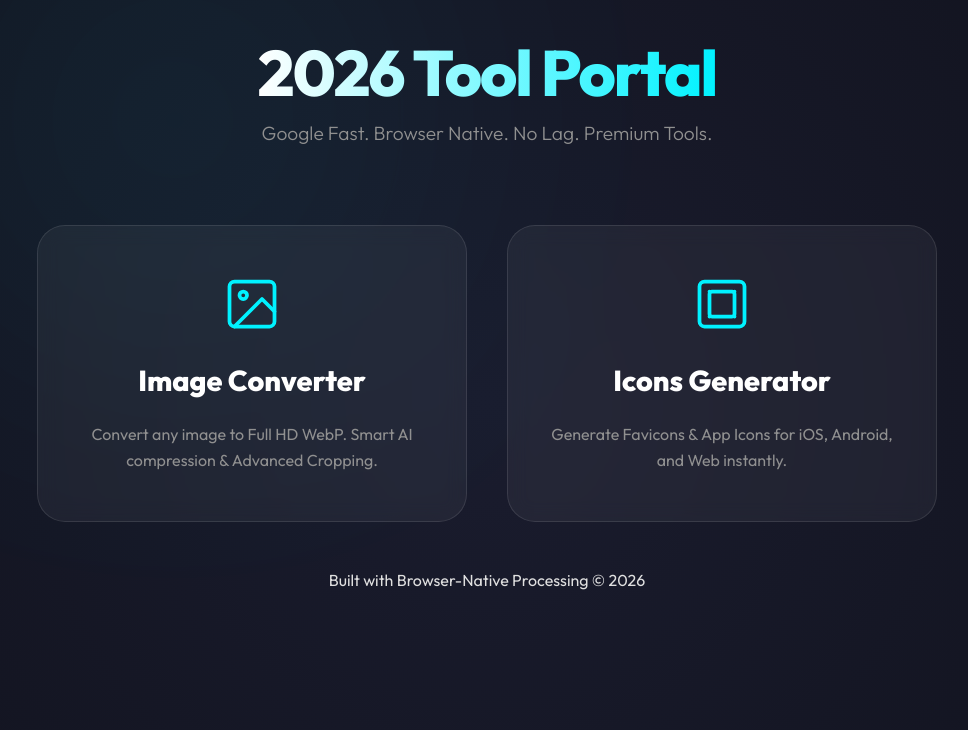
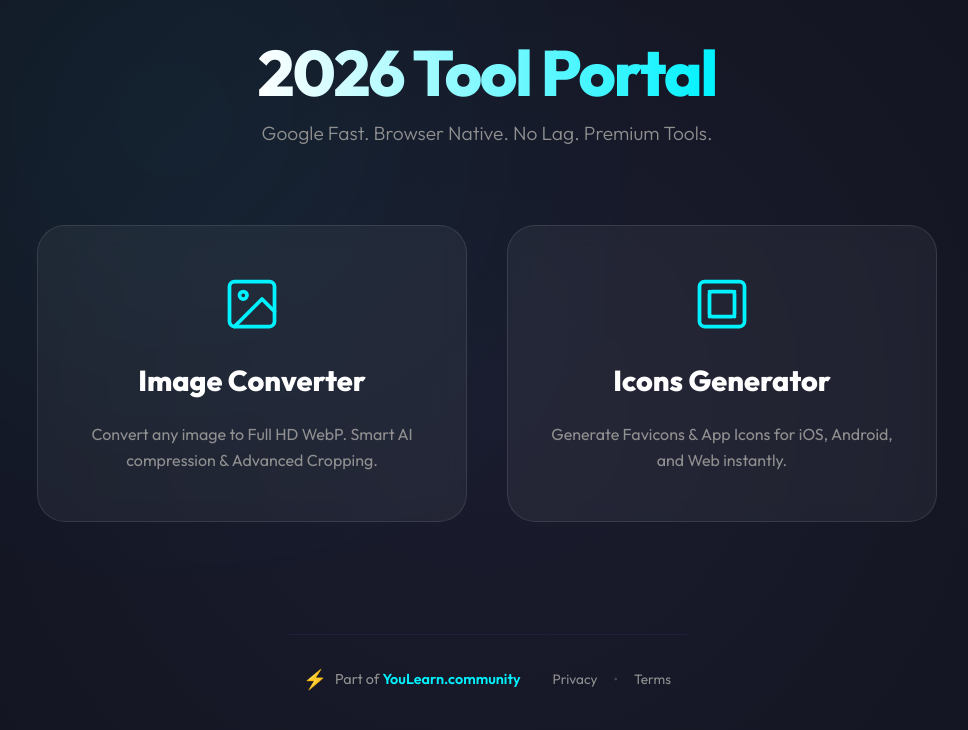
Before and after one commit to yashvantlive/tool-2026, a plain HTML site: page index.html in a window 1280 px wide. Shown: the whole page, without its empty margins (153-1121 px from the left). Drawn offline with Linux system fonts and the light colour scheme.

Commit message:
Add minimalistic YouLearn footer with Privacy and Terms links

```diff
--- a/index.html
+++ b/index.html
@@ -54,7 +54,18 @@
         </section>
 
         <footer class="footer">
-            <p>Built with Browser-Native Processing &copy; 2026</p>
+            <div class="footer-content">
+                <div class="footer-brand">
+                    <span class="footer-logo">⚡</span>
+                    <span>Part of <a href="https://youlearn.community" target="_blank"
+                            rel="noopener">YouLearn.community</a></span>
+                </div>
+                <div class="footer-links">
+                    <a href="https://youlearn.community/legal/privacy" target="_blank" rel="noopener">Privacy</a>
+                    <span class="separator">•</span>
+                    <a href="https://youlearn.community/legal/terms" target="_blank" rel="noopener">Terms</a>
+                </div>
+            </div>
         </footer>
     </main>
 
--- a/style.css
+++ b/style.css
@@ -599,3 +599,71 @@ body {
         align-items: center;
     }
 }
+/* Footer Styles */
+.footer {
+    margin-top: 4rem;
+    padding: 2rem 1rem;
+    border-top: 1px solid rgba(139, 92, 246, 0.1);
+}
+
+.footer-content {
+    display: flex;
+    justify-content: space-between;
+    align-items: center;
+    max-width: 1200px;
+    margin: 0 auto;
+    gap: 2rem;
+    flex-wrap: wrap;
+}
+
+.footer-brand {
+    display: flex;
+    align-items: center;
+    gap: 0.5rem;
+    font-size: 0.9rem;
+    color: var(--text-dim);
+}
+
+.footer-logo {
+    font-size: 1.2rem;
+}
+
+.footer-brand a {
+    color: var(--primary);
+    text-decoration: none;
+    font-weight: 600;
+    transition: opacity 0.2s;
+}
+
+.footer-brand a:hover {
+    opacity: 0.8;
+}
+
+.footer-links {
+    display: flex;
+    align-items: center;
+    gap: 1rem;
+    font-size: 0.85rem;
+}
+
+.footer-links a {
+    color: var(--text-dim);
+    text-decoration: none;
+    transition: color 0.2s;
+}
+
+.footer-links a:hover {
+    color: var(--primary);
+}
+
+.footer-links .separator {
+    color: rgba(255, 255, 255, 0.2);
+}
+
+@media (max-width: 600px) {
+    .footer-content {
+        flex-direction: column;
+        text-align: center;
+        gap: 1rem;
+    }
+}
```
Also changed, not shown: converter.html (+12 -1 lines), icons.html (+12 -1 lines).
